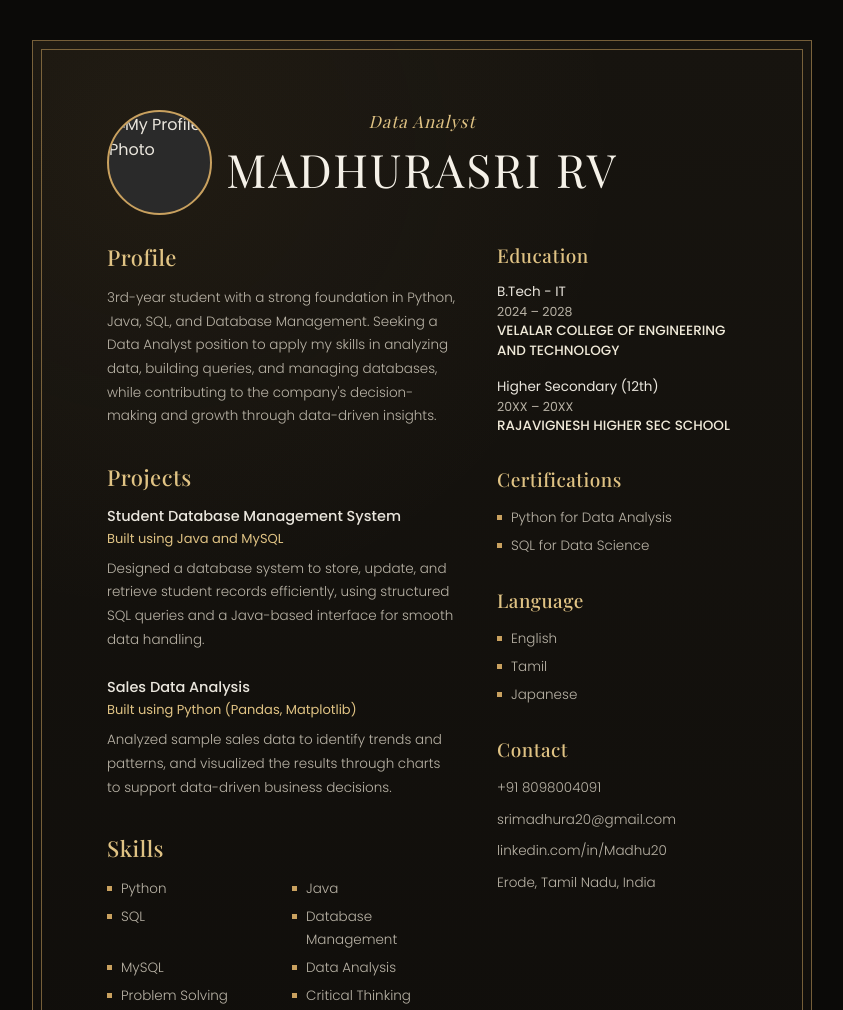
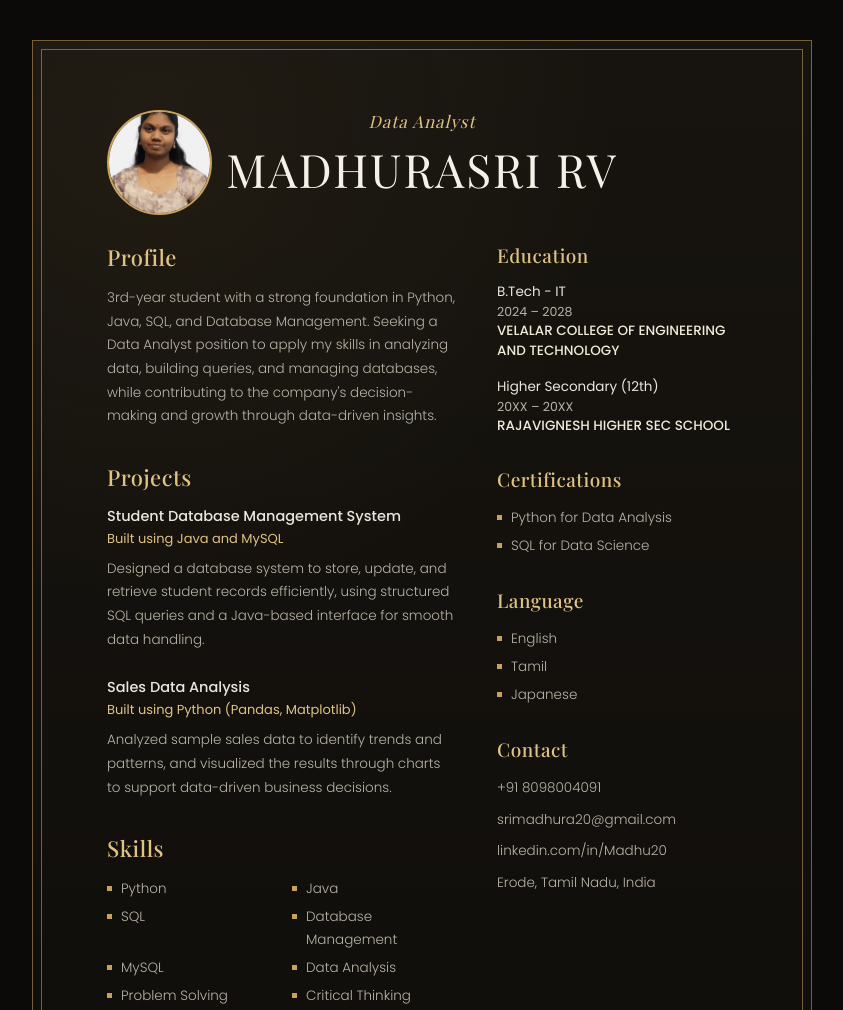
Before and after one commit to madhurasri2006/portfolio, a plain HTML site: page index.html in a window 1280 px wide. Shown: the top 1010 px of the page, without its empty margins (218-1061 px from the left). Drawn offline with nearby package versions, Linux system fonts and the light colour scheme; a web font is replaced by a local one.

Commit message:
Rename profile photo file to my_photo.jpg.jpeg

```diff
--- a/index.html
+++ b/index.html
@@ -241,7 +241,7 @@
 
     <!-- Profile Photo -->
     <div class="photo-wrap">
-        <img src="myphoto.jpg" alt="My Profile Photo">
+        <img src="my_photo.jpg.jpeg" alt="My Profile Photo">
     </div>
 
     <header>
```
